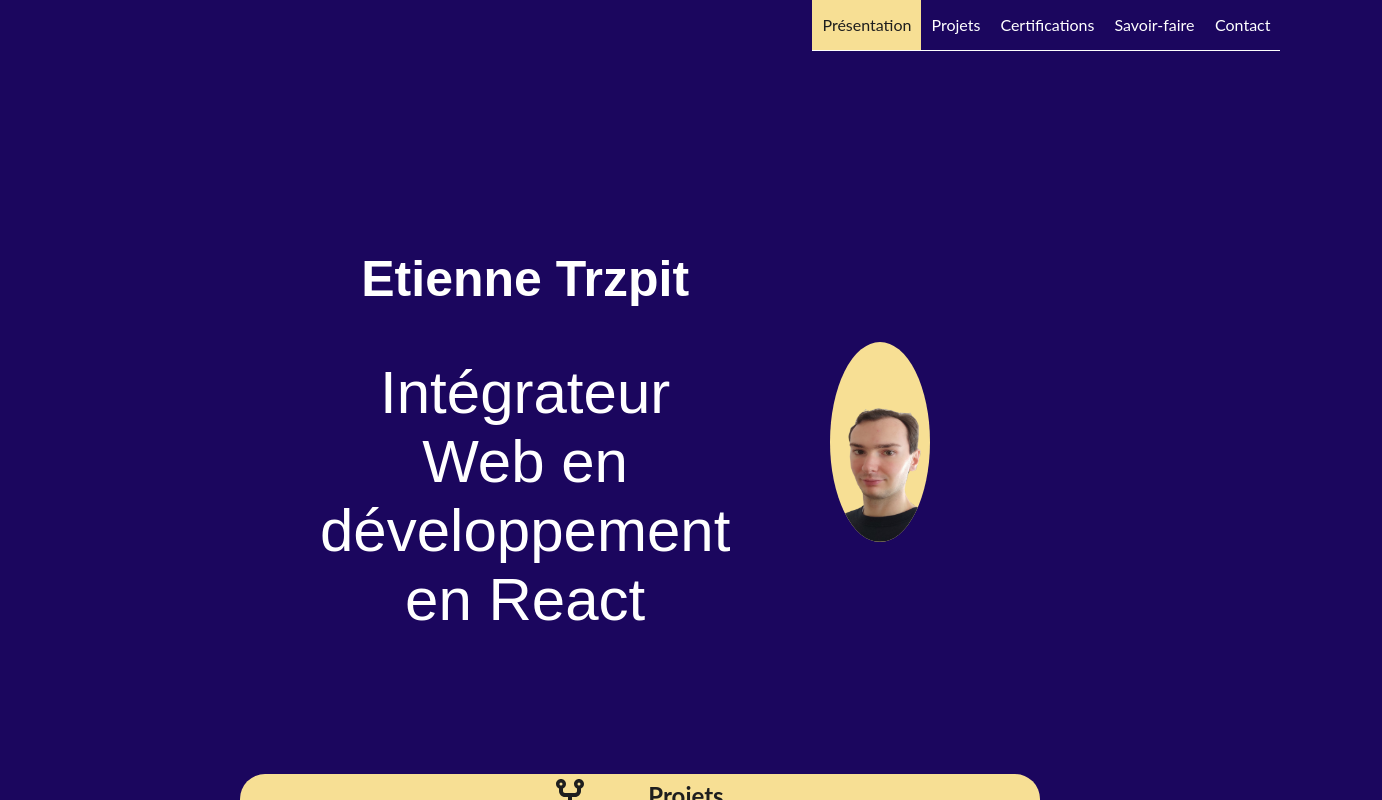
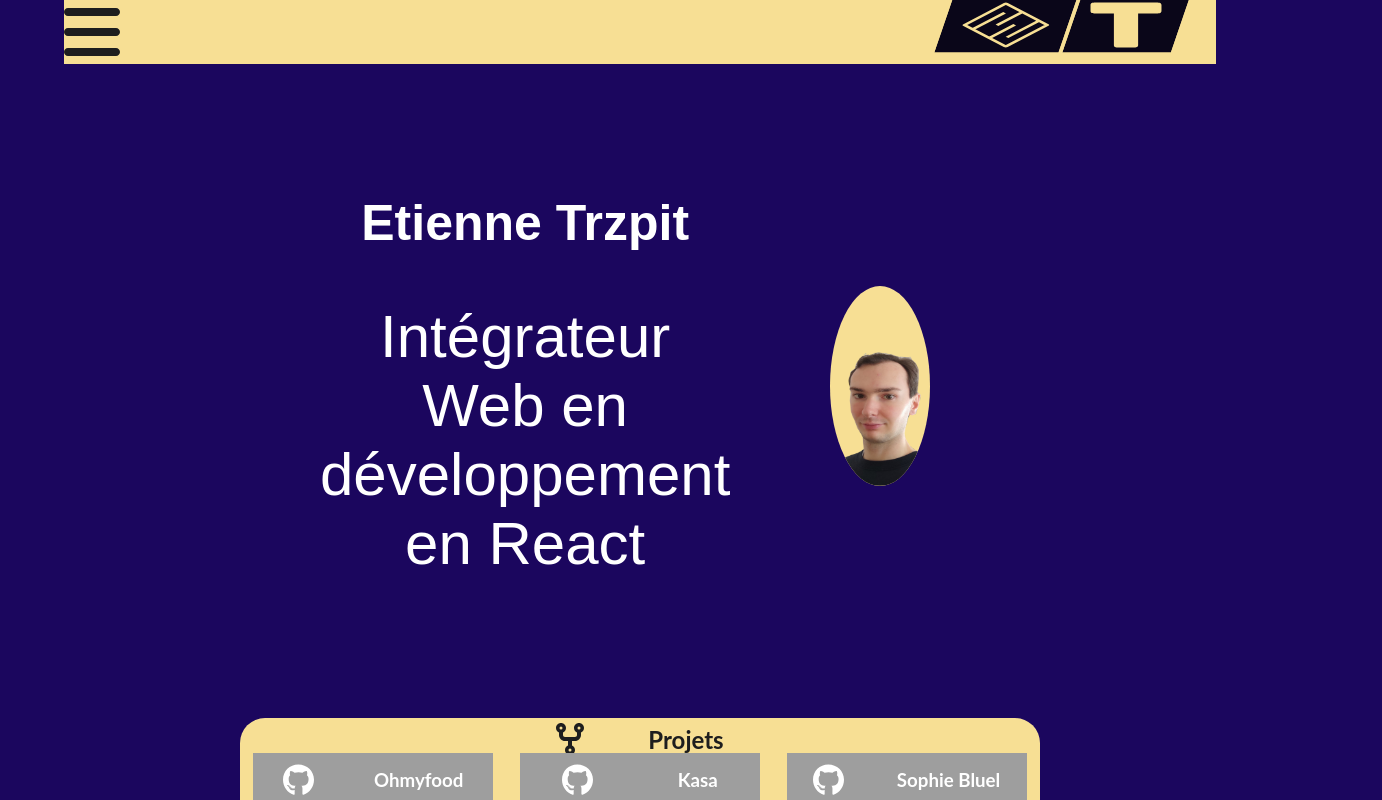
Before and after one commit to EtienneTrzpit/portfoliov3, a React (Vite) app: page / in a window 1280 px wide. Shown: the top 800 px of the page, 1382 px wide, since content can reach past the window. Built offline with nearby package versions, Linux system fonts and the light colour scheme; grey boxes are pictures that could not be loaded; the HTML template or start-up script is replaced by a standard one.

Commit message:
header media queries

```diff
--- a/src/index.css
+++ b/src/index.css
@@ -536,6 +536,57 @@ textarea::placeholder {
   color: var(--color6);
   font-size: 0.8rem;
 }
+
+@media (max-width: 1750px) {
+  .navbar {
+    display: none;
+  }
+  .header-top {
+    display: flex;
+    justify-content: space-between;
+    margin-left: 5vw;
+    margin-right: 5vw;
+    margin-top: 0vh;
+  }
+  .logo {
+    top: -100px;
+    left: 58vw;
+    position: absolute;
+    z-index: 200;
+    width: 50vw;
+    height: 250px;
+  }
+  .header-top {
+    background-color: var(--color5);
+    margin-bottom: -15vh;
+  }
+  .hamburger {
+    color: var(--color6);
+  }
+  .hamburger-menu {
+    padding-top: 10vh;
+    display: block;
+    z-index: 200;
+    position: fixed;
+    top: 0;
+    right: 0;
+    background-color: var(--color5);
+    height: 100vh;
+    width: 100vw;
+    color: var(--color6);
+    text-align: center;
+    font-family: Oswald, sans-serif;
+    font-size: 24px;
+  }
+  .list-sections {
+    margin-top: 10vh;
+    font-weight: bold;
+  }
+  .list-sections li {
+    margin-bottom: 5vh;
+  }
+}
+
 /**********  MEDIA QUERIES **********/
 /*Medium devices (tablets, less/equal than 1024px)*/
 
@@ -546,6 +597,7 @@ textarea::placeholder {
     margin-left: 5vw;
     margin-right: 5vw;
     margin-top: 0vh;
+    margin-bottom: 0;
   }
 
   .name-certification {
```
